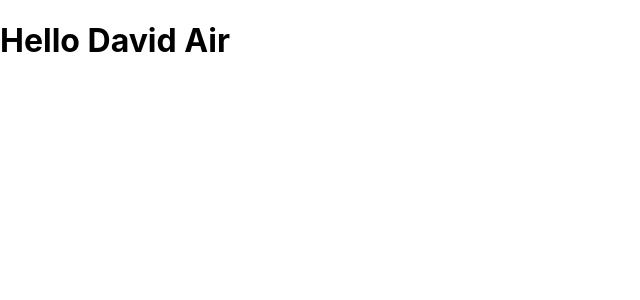
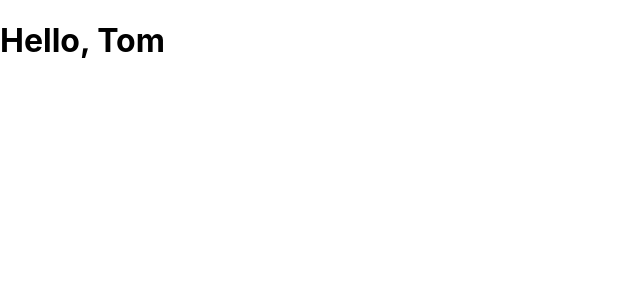
Before and after one commit to hyuraku/react_learning, a React (Create React App) app in the folder document/: page / in a window 1280 px wide. Shown: the top 300 px of the page, without its empty margins (0-640 px from the left). Built offline with nearby package versions, Linux system fonts and the light colour scheme.

Commit message:
add new component

```diff
--- a/document/src/App.js
+++ b/document/src/App.js
@@ -1,19 +1,12 @@
 import React from 'react';
 import './App.css';
 
-function greeding(user){
-  return user.FirstName + ' ' + user.LastName;
-}
-
-const user1 = {
-  FirstName: 'David',
-  LastName: 'Air'
+function Welcome(props){
+  return <h1>Hello, {props.name}</h1>
 }
 
 const element = (
-    <h1>
-      Hello {greeding(user1)}
-    </h1>
+    <Welcome name="Tom"/>
 );
 
 function App() {
```
